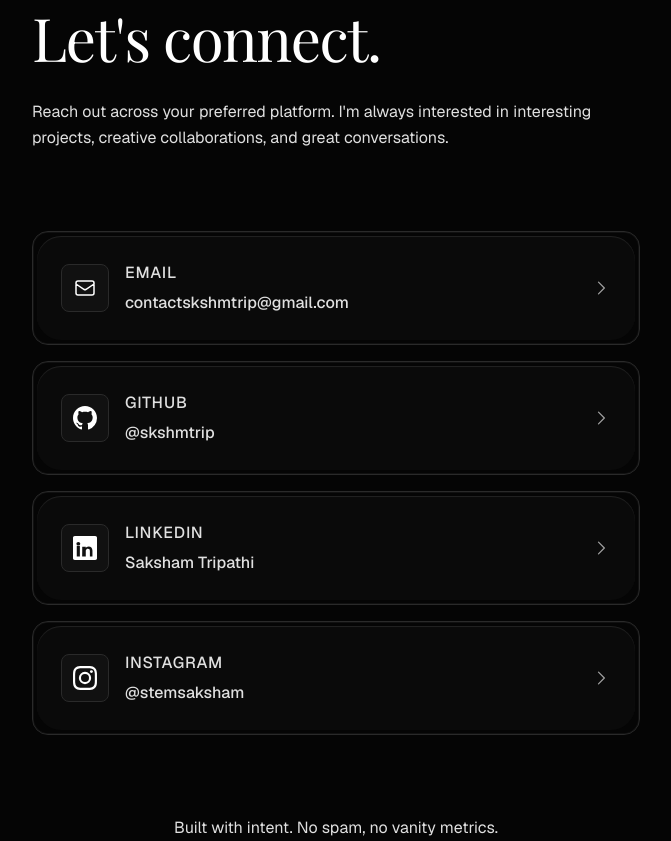
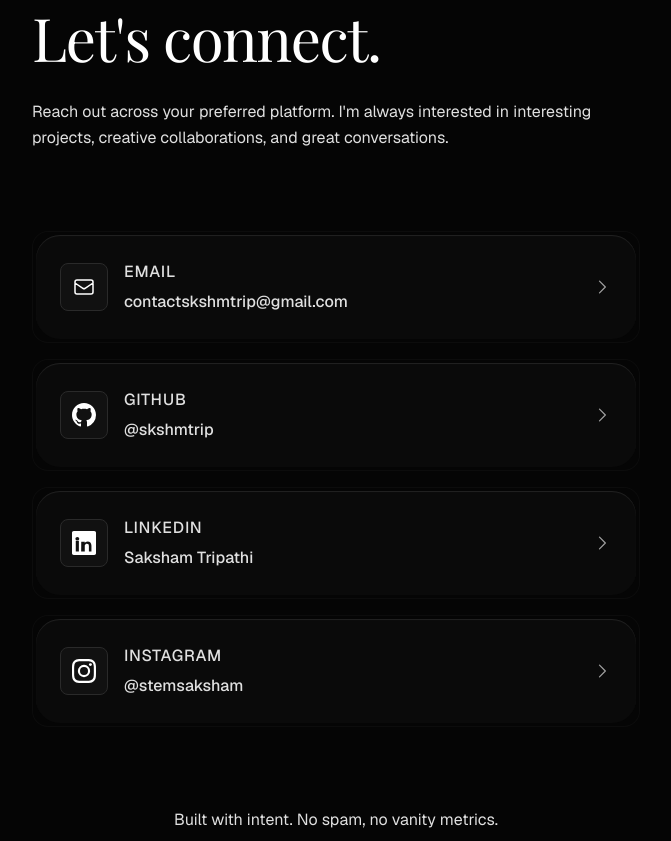
Before and after one commit to skshmtrip/contacts-app, a Next.js app: page / in a window 1280 px wide. Shown: the whole page, without its empty margins (304-975 px from the left). Built offline with nearby package versions, Linux system fonts and the light colour scheme; a web font is replaced by a local one.

Commit message:
removed the outer bezel

```diff
--- a/src/app/globals.css
+++ b/src/app/globals.css
@@ -116,8 +116,8 @@ a {
 
   /* Double-bezel nested shadows */
   .bezel-outer {
-    @apply border border-[#2a2a2a] rounded-2xl;
-    box-shadow: inset 0 0 0 1px rgba(255, 255, 255, 0.05);
+    @apply rounded-2xl;
+    box-shadow: inset 0 0 0 1px rgba(255, 255, 255, 0.03);
   }
 
   .bezel-inner {
```
